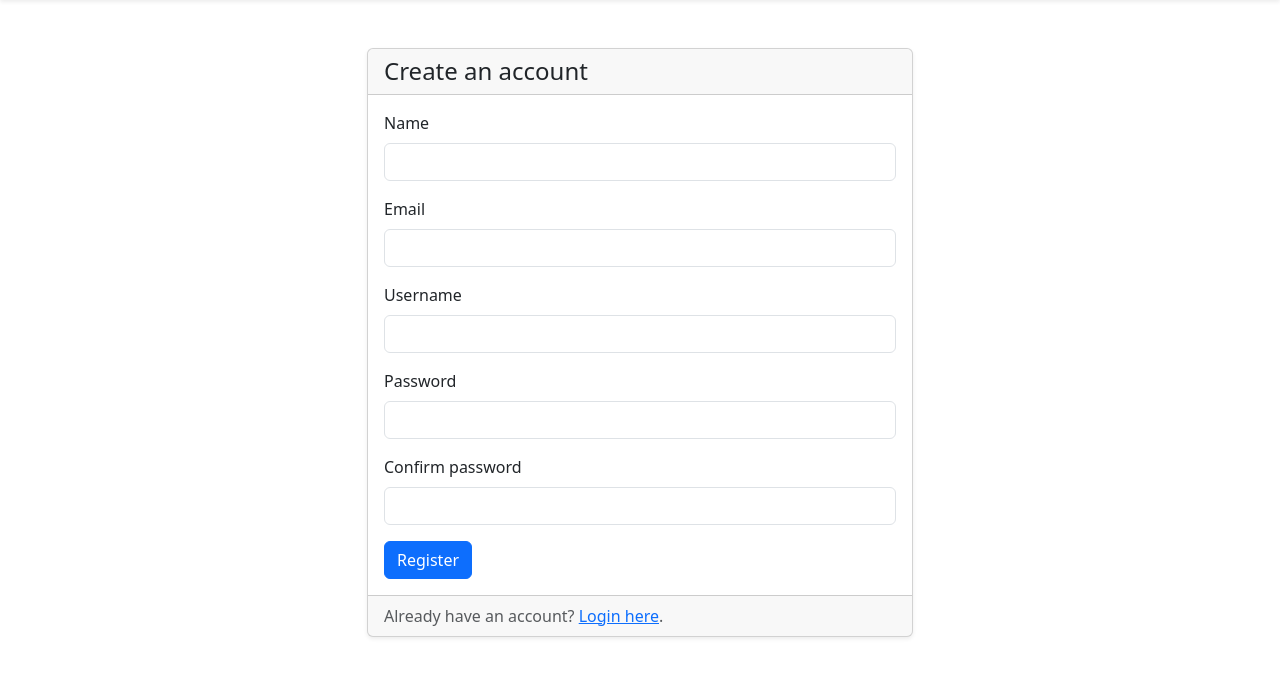
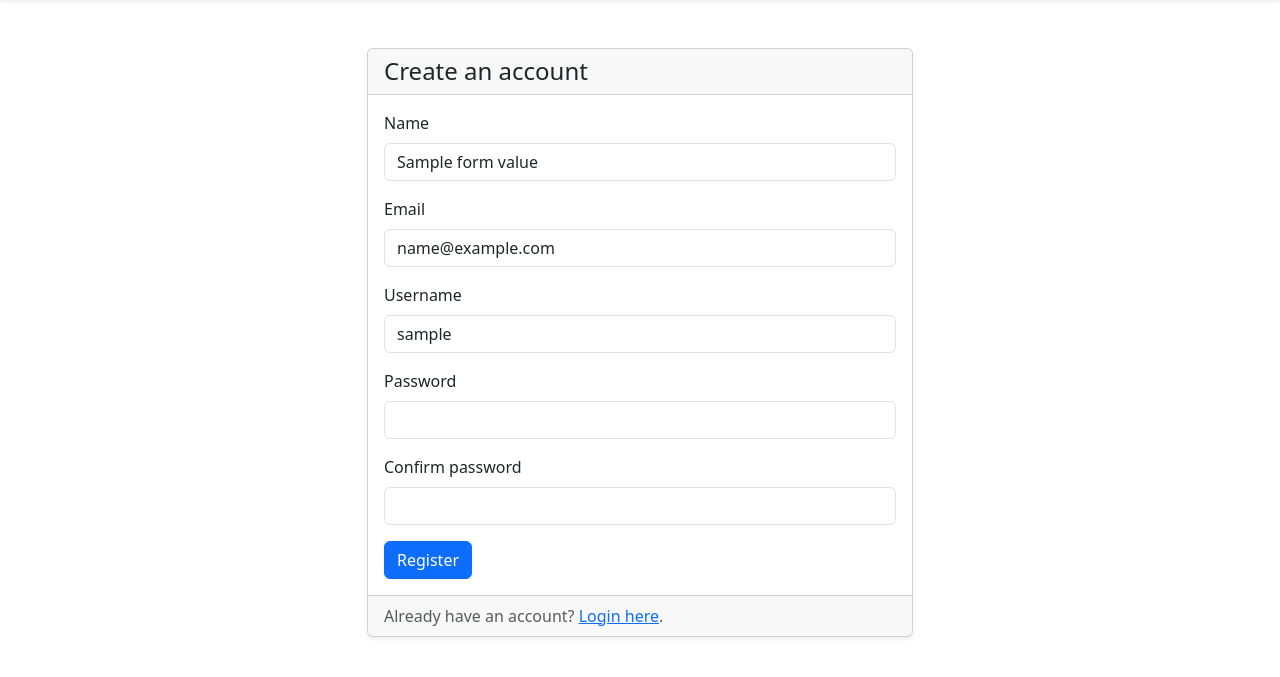
Before and after one commit to The-One-N-Only/StudyHelperAT3, a Flask app: template templates/register.html in a window 1280 px wide. Shown: the part 57-734 px from the top of the page. Run offline with Flask 3, Linux system fonts and the light colour scheme; the visitor is signed in with stand-in values (Sample User, id 1); tables that the repository leaves empty hold one stand-in row (values such as "Sample post"); the template is opened without the code that fills it: most values are stand-ins (such as "Sample title", 1, 10 or a date in 2020); some libraries are stand-ins or nearby versions.

Commit message:
fixed register page to not reset if the password is too short

```diff
--- a/app.py
+++ b/app.py
@@ -119,9 +119,15 @@ def inject_user():
 @app.route('/register', methods=['GET', 'POST'])
 def register():
     if request.method == 'POST':
+        # Capture submitted form values so we can re-populate the form
+        form_values = {
+            'name': request.form.get('name', '').strip(),
+            'email': request.form.get('email', '').strip(),
+            'username': request.form.get('username', '').strip()
+        }
         if session.get('login_lockout_until') and time.time() < session['login_lockout_until']:
             flash('Too many registration attempts. Please try again later.', 'warning')
-            return render_template('register.html')
+            return render_template('register.html', form_values=form_values)
 
         token = request.form.get('csrf_token')
         if not token or token != session.get('_csrf_token'):
@@ -135,32 +141,39 @@ def register():
 
         if not email or not username or not password:
             flash('Email, username and password are required.', 'danger')
-            return render_template('register.html')
+            form_values = {'name': name, 'email': email, 'username': username}
+            return render_template('register.html', form_values=form_values)
 
         if len(password) < 8:
             flash('Password must be at least 8 characters.', 'danger')
-            return render_template('register.html')
+            form_values = {'name': name, 'email': email, 'username': username}
+            return render_template('register.html', form_values=form_values)
 
         if password != confirm_password:
             flash('Passwords do not match.', 'danger')
-            return render_template('register.html')
+            form_values = {'name': name, 'email': email, 'username': username}
+            return render_template('register.html', form_values=form_values)
 
         if not re.match(r'^[A-Za-z0-9_.-]{3,30}$', username):
             flash('Username may only contain letters, numbers, dots, underscores, or hyphens.', 'danger')
-            return render_template('register.html')
+            form_values = {'name': name, 'email': email, 'username': username}
+            return render_template('register.html', form_values=form_values)
 
         if '@' not in email or len(email) > 254:
             flash('Please enter a valid email address.', 'danger')
-            return render_template('register.html')
+            form_values = {'name': name, 'email': email, 'username': username}
+            return render_template('register.html', form_values=form_values)
 
         existing_email = db.get_user_by_email(email)
         existing_username = db.get_user_by_username(username)
         if existing_email:
             flash('Email is already registered.', 'danger')
-            return render_template('register.html')
+            form_values = {'name': name, 'email': email, 'username': username}
+            return render_template('register.html', form_values=form_values)
         if existing_username:
             flash('Username already exists.', 'danger')
-            return render_template('register.html')
+            form_values = {'name': name, 'email': email, 'username': username}
+            return render_template('register.html', form_values=form_values)
 
         password_hash = generate_password_hash(password)
         user = db.create_local_user(email, username, password_hash, name=name)
--- a/templates/register.html
+++ b/templates/register.html
@@ -15,15 +15,15 @@
                         <input type="hidden" name="csrf_token" value="{{ csrf_token }}">
                         <div class="mb-3">
                             <label for="name" class="form-label">Name</label>
-                            <input type="text" id="name" name="name" class="form-control">
+                            <input type="text" id="name" name="name" class="form-control" value="{{ form_values.name if form_values is defined else '' }}">
                         </div>
                         <div class="mb-3">
                             <label for="email" class="form-label">Email</label>
-                            <input type="email" id="email" name="email" class="form-control" required>
+                            <input type="email" id="email" name="email" class="form-control" required value="{{ form_values.email if form_values is defined else '' }}">
                         </div>
                         <div class="mb-3">
                             <label for="username" class="form-label">Username</label>
-                            <input type="text" id="username" name="username" class="form-control" required>
+                            <input type="text" id="username" name="username" class="form-control" required value="{{ form_values.username if form_values is defined else '' }}">
                         </div>
                         <div class="mb-3">
                             <label for="password" class="form-label">Password</label>
```
